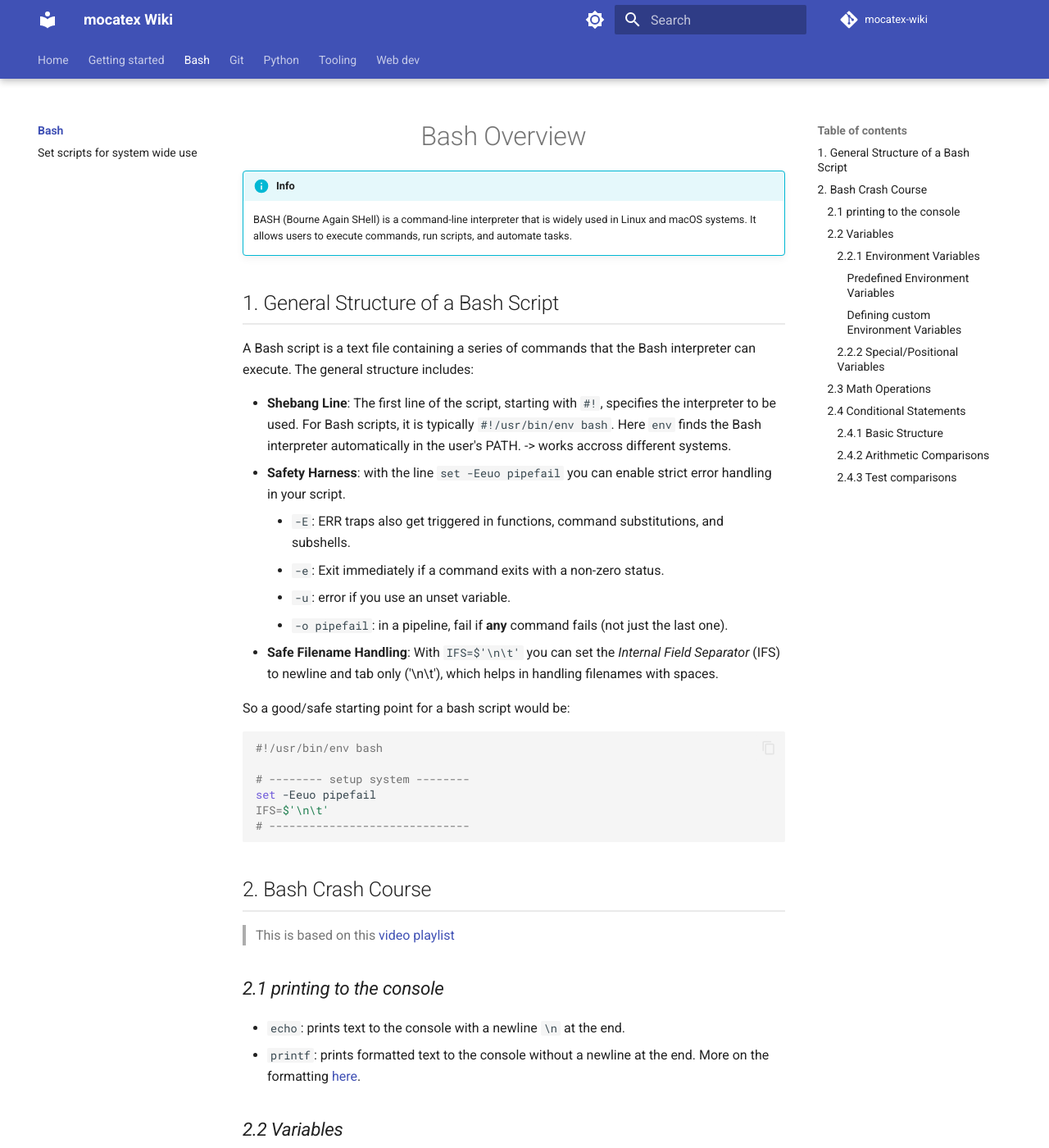
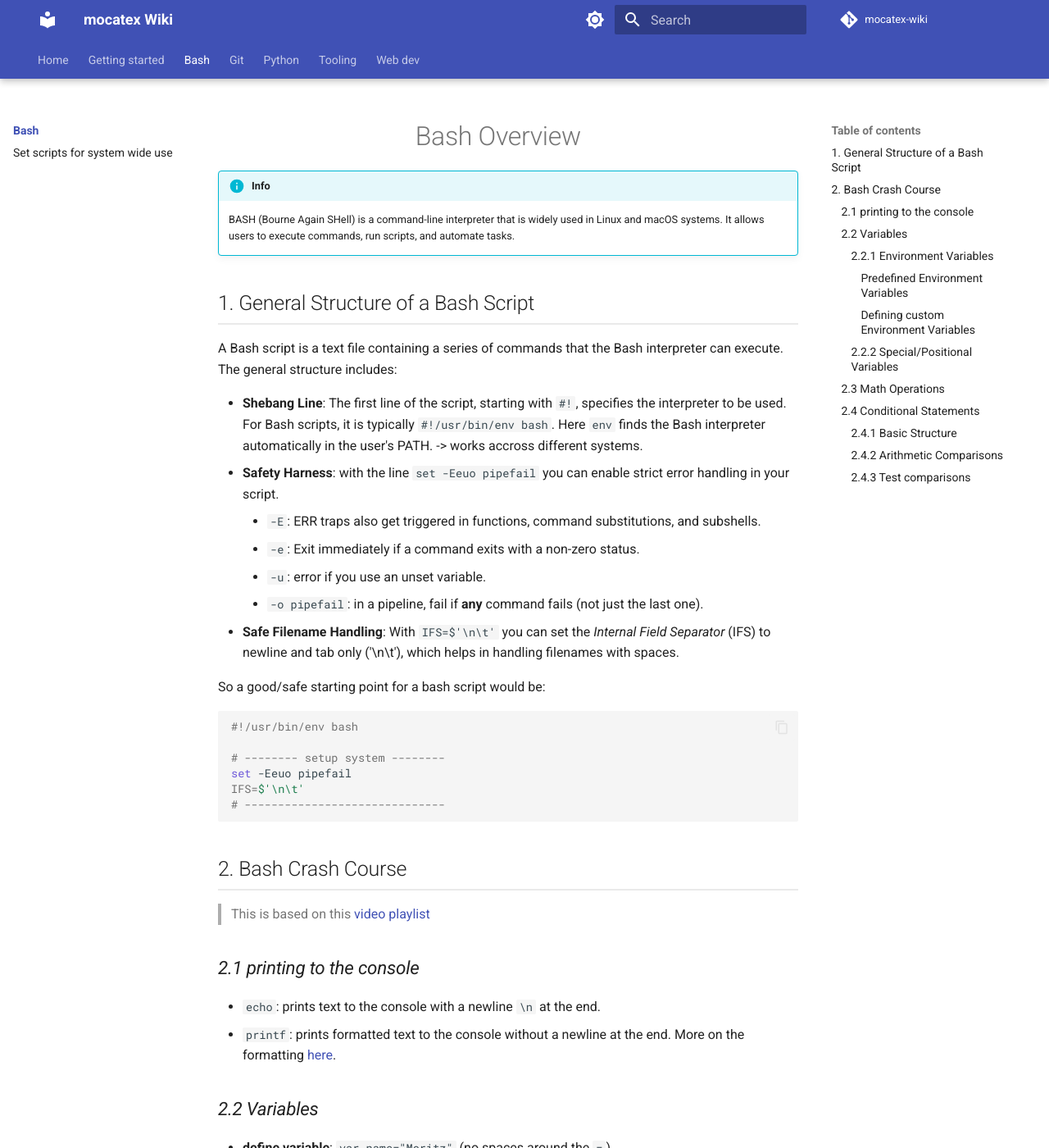
Before and after one commit to mocatex/mocatex-wiki, an MkDocs documentation site: the page built from docs/bash/bash-overview.md, in a window 1280 px wide and 1400 px high. Shown: the whole window at 82% size. Built offline with MkDocs 1.6.1 and Material for MkDocs 9.7.7, drawn with Linux system fonts in a browser that asks for light colours; comment, search, counter and statistics services are not loaded.

Commit message:
Enhance styling for content area and headings in overrides.css

```diff
--- a/docs/assets/styles/overrides.css
+++ b/docs/assets/styles/overrides.css
@@ -21,6 +21,11 @@ img.center {
     width: 22%;
 }
 
+/* make content area wider */
+.md-main__inner.md-grid {
+    max-width: 71rem;
+}
+
 /* make h2 underlined */
 .md-typeset h2 {
     border-bottom: 2px solid #eaeaea;
@@ -32,3 +37,8 @@ img.center {
     font-style: italic;
     font-size: 1.4em;
 }
+
+/* make h4 bigger */
+.md-typeset h4 {
+    font-size: 1.15em;
+}
```
